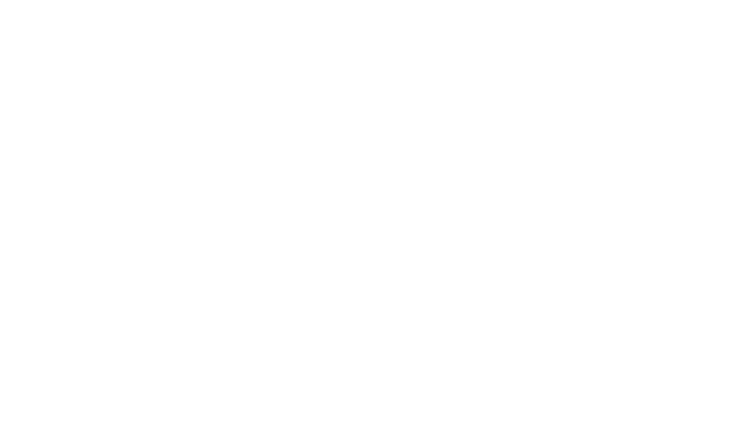
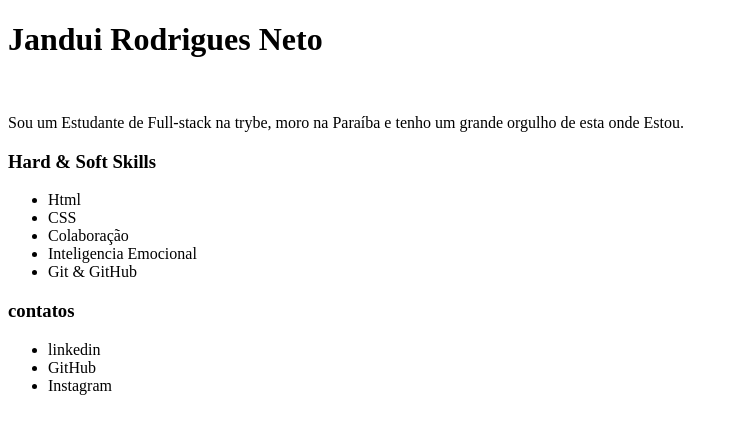
Before and after one commit to jandui-Rodrigues/jandui-rodrigues.github.io, a plain HTML site: page index.html in a window 1280 px wide. Shown: the whole page, without its empty margins (0-738 px from the left). Drawn offline with Linux system fonts and the light colour scheme.

Commit message:
Coloquei informaoes pessoais e fiz a previa do portifolio

```diff
--- a/index.html
+++ b/index.html
@@ -4,9 +4,25 @@
     <meta charset="UTF-8">
     <meta http-equiv="X-UA-Compatible" content="IE=edge">
     <meta name="viewport" content="width=device-width, initial-scale=1.0">
-    <title>Jandui_rodrigues-neto</title>
+    <title>Jandui_rodrigues_neto</title>
 </head>
     <body>
-
+        <h1>Jandui Rodrigues  Neto</h1>
+        <img src="" alt="">
+        <p>Sou um Estudante de Full-stack na trybe, moro na Paraíba e tenho um grande orgulho de esta onde Estou.</p>
+        <h3>Hard & Soft Skills</h3>
+        <ul>
+            <li>Html</li>
+            <li>CSS</li>
+            <li>Colaboração</li>
+            <li>Inteligencia Emocional</li>
+            <li>Git & GitHub</li>
+        </ul>
+        <h3>contatos</h3>
+        <ul>
+            <li>linkedin</li>
+            <li>GitHub</li>
+            <li>Instagram</li>
+        </ul>
     </body>
 </html>
```
